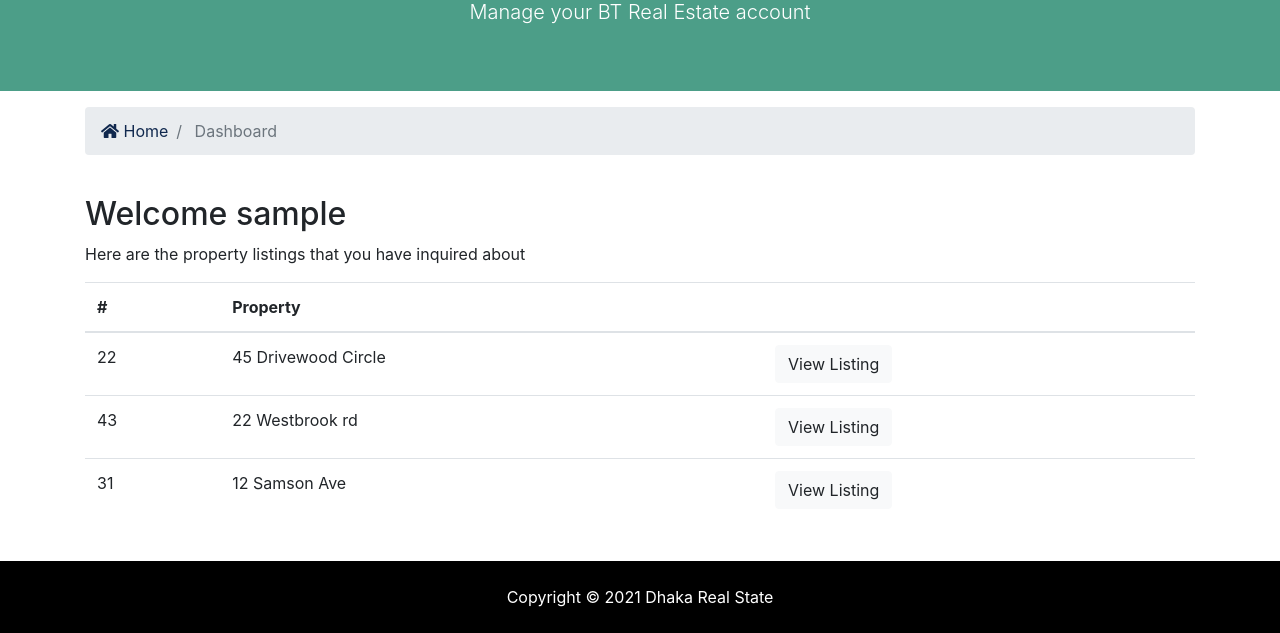
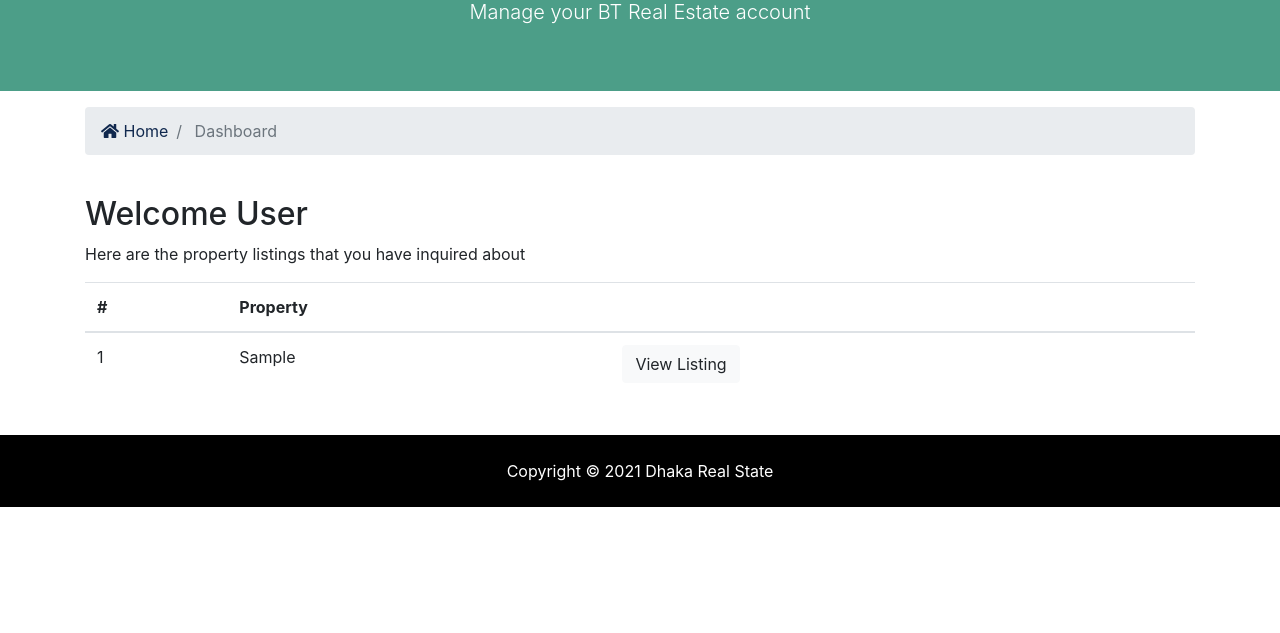
Before and after one commit to MsNahid/real_state-django, a Django app: page /accounts/dashboard in a window 1280 px wide. Shown: the part 254-887 px from the top of the page. After the commit the page ends 761 px from the top, so only its background shows below. Run offline with Django 3.2, Linux system fonts and the light colour scheme; a user stored in the database is signed in; tables that the repository leaves empty hold one stand-in row (values such as "Sample post"); some libraries are stand-ins or nearby versions.

Commit message:
user inquired dashboard completed

```diff
--- a/accounts/views.py
+++ b/accounts/views.py
@@ -8,6 +8,8 @@ from django.contrib.auth.models import Group
 
 from django.conf import settings
 from django.core.mail import send_mail
+
+from contacts.models import Contact
 # Create your views here.
 @unauthenticated_user
 def register(request):
@@ -86,4 +88,9 @@ def logout(request):
 
 @login_required(login_url='accounts:login')
 def dashboard(request):
-    return render(request, 'accounts/dashboard.html')
+    user_contacts = Contact.objects.order_by('-contact_date').filter(user_id=request.user.id)
+
+    context = {
+        'contacts': user_contacts
+    }
+    return render(request, 'accounts/dashboard.html' , context)
--- a/templates/accounts/dashboard.html
+++ b/templates/accounts/dashboard.html
@@ -1,7 +1,7 @@
 {% extends 'base.html' %}
 
 {% block title %}
-| Dashboard
+| User Dashboard
 {% endblock title %}
 
 {% block content %}
@@ -36,7 +36,10 @@
     <div class="container">
         <div class="row">
             <div class="col-md-12">
-                <h2>Welcome {{ user.username }}</h2>
+                <h2>Welcome {{ user.last_name }}</h2>
+
+                {% if contacts %}
+
                 <p>Here are the property listings that you have inquired about</p>
                 <table class="table">
                     <thead>
@@ -46,30 +49,25 @@
                             <th></th>
                         </tr>
                     </thead>
+
+                    {% for contact in contacts %}
+
                     <tbody>
                         <tr>
-                            <td>22</td>
-                            <td>45 Drivewood Circle</td>
+                            <td>{{ contact.id }}</td>
+                            <td>{{ contact.listing }}</td>
                             <td>
-                                <a class="btn btn-light" href="#">View Listing</a>
-                            </td>
-                        </tr>
-                        <tr>
-                            <td>43</td>
-                            <td>22 Westbrook rd</td>
-                            <td>
-                                <a class="btn btn-light" href="#">View Listing</a>
-                            </td>
-                        </tr>
-                        <tr>
-                            <td>31</td>
-                            <td>12 Samson Ave</td>
-                            <td>
-                                <a class="btn btn-light" href="#">View Listing</a>
+                                <a class="btn btn-light" href="{% url 'listings:listing' contact.listing_id %}">View Listing</a>
                             </td>
                         </tr>
                     </tbody>
+
+                    {% endfor %}
                 </table>
+                {% else %}
+                <p>You are not inquired any property</p>
+
+                {% endif %}
             </div>
         </div>
     </div>
```
